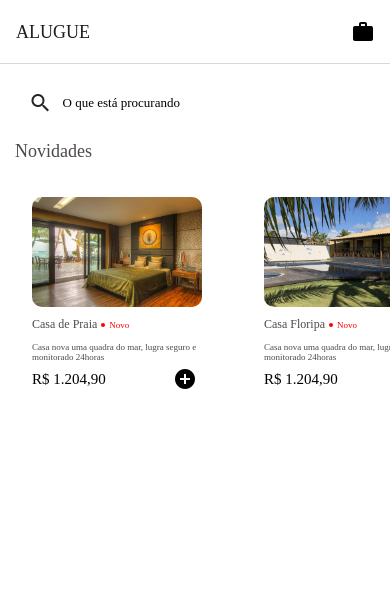
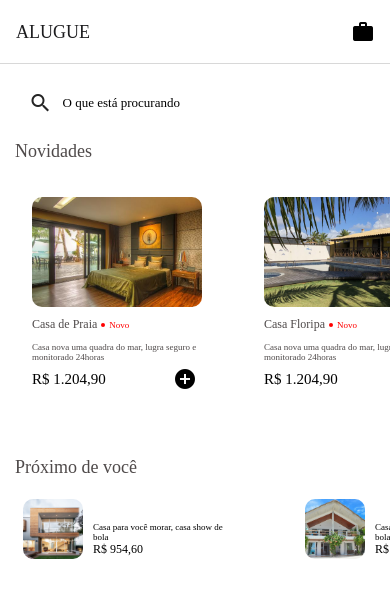
Before and after one commit to DigitalHDR/app-casas-para-comprar, a React Native app: screen /Home in a window 390 px wide. Shown: the top 598 px of the page. Built offline with nearby package versions, Linux system fonts and the light colour scheme.

Commit message:
card proximo de voce

```diff
--- /dev/null
+++ b/src/components/House.js
@@ -0,0 +1,53 @@
+import React from 'react';
+import {View, Text, StyleSheet, Image} from 'react-native';
+
+export default function House({cover}) {
+  return (
+    <View style={styles.container}>
+      <View>
+        <Image source={cover} style={styles.cover} />
+      </View>
+
+      <View style={styles.content}>
+        <Text style={styles.description}>
+          Casa para você morar, casa show de bola
+        </Text>
+        <Text style={styles.price}>R$ 954,60</Text>
+      </View>
+    </View>
+  );
+}
+
+const styles = StyleSheet.create({
+  container: {
+    flexDirection: 'row',
+    width: 260,
+    height: 70,
+    backgroundColor: '#fff',
+    elevation: 2,
+    padding: 6,
+    marginVertical: 5,
+    marginRight: 20,
+    marginLeft: 2,
+    borderRadius: 10,
+  },
+  cover: {
+    borderRadius: 10,
+    width: 60,
+    height: 60,
+  },
+  content: {
+    width: '65%',
+    justifyContent: 'flex-end',
+    paddingHorizontal: 10,
+    height: '100%',
+  },
+  description: {
+    fontSize: 9,
+    fontFamily: 'OpenSans-Medium',
+  },
+  price: {
+    fontSize: 12,
+    fontFamily: 'OpenSans-Bold',
+  },
+});
--- a/src/pages/Home.js
+++ b/src/pages/Home.js
@@ -6,6 +6,7 @@ import {ScrollView, TextInput} from 'react-native-gesture-handler';
 import {useNavigation} from '@react-navigation/native';
 
 import New from '../components/New';
+import House from '../components/House';
 
 export default function Home() {
   const natigation = useNavigation();
@@ -47,6 +48,20 @@ export default function Home() {
           description="Casa nova uma quadra do mar, lugra seguro e monitorado 24horas"
           onPress={() => {}}
         />
+      </ScrollView>
+
+      <View
+        style={{flexDirection: 'row', marginBottom: 10, alignItems: 'center'}}>
+        <Text style={[styles.title, {marginTop: 20}]}>Próximo de você</Text>
+      </View>
+
+      <ScrollView
+        horizontal
+        showsVerticalScrollIndicator={false}
+        style={{paddingHorizontal: 15}}>
+        <House cover={require('../assets/house4.jpg')} />
+        <House cover={require('../assets/house5.jpg')} />
+        <House cover={require('../assets/house6.jpg')} />
       </ScrollView>
     </ScrollView>
   );
```
